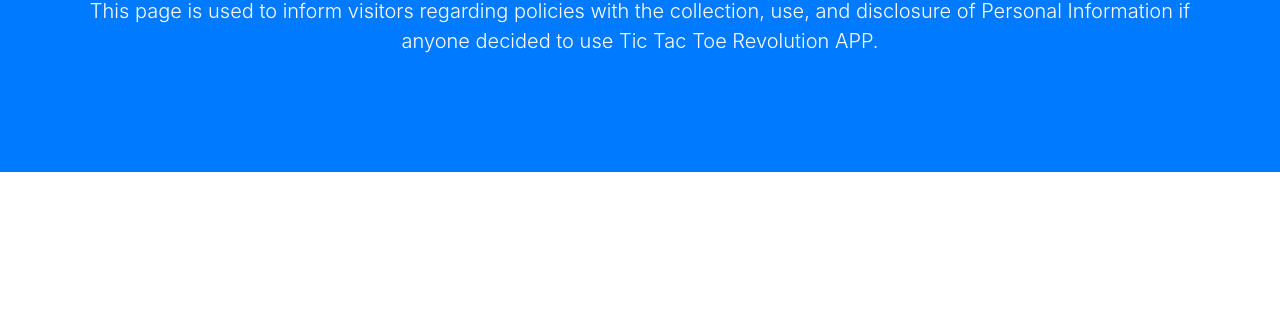
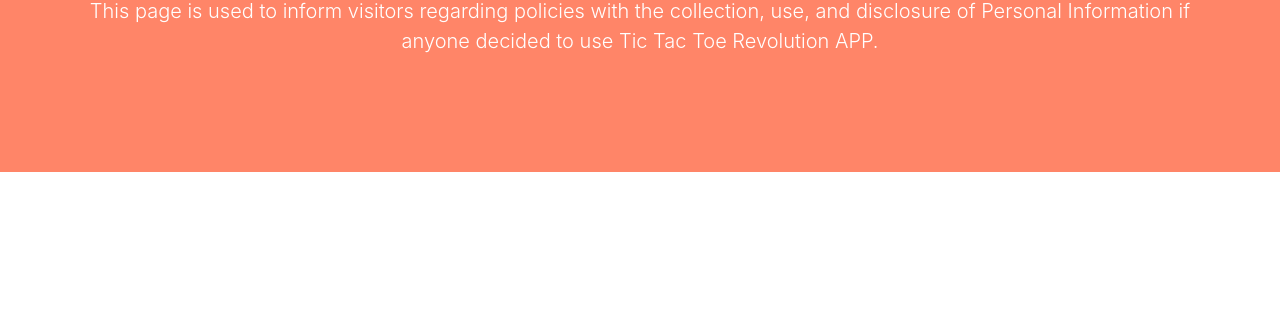
Before and after one commit to tic-tac-toe-revolution/Tic-Tac-Toe-Revolution, a plain HTML site: page index.html in a window 1280 px wide. Shown: the part 160-475 px from the top of the page. Drawn offline with nearby package versions, Linux system fonts and the light colour scheme.

Commit message:
update color

```diff
--- a/css/scrolling-nav.css
+++ b/css/scrolling-nav.css
@@ -17,3 +17,6 @@
 section {
   padding: 150px 0;
 }
+.bg-tic{
+  background-color: #ff8568;
+}
--- a/index.html
+++ b/index.html
@@ -43,7 +43,7 @@
       </div>
     </nav>
 
-    <header class="bg-primary text-white">
+    <header class="bg-tic text-white">
       <div class="container text-center">
         <h1>Tic Tac Toe Revolution Privacy & Terms</h1>
         <p class="lead">This page is used to inform visitors regarding policies with the collection, use, and disclosure of Personal Information if anyone decided to use Tic Tac Toe Revolution APP.</p>
```
